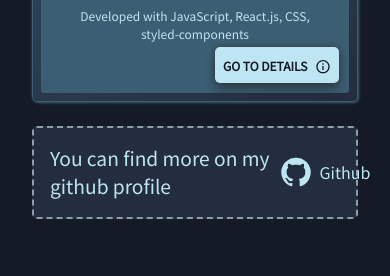
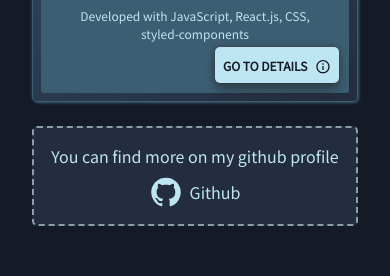
Before and after one commit to berkaysson/berkaysson-portfolio-site, a React (Create React App) app: page / in a window 390 px wide. Shown: the part 3180-3456 px from the top of the page. Built offline with nearby package versions, Linux system fonts and the light colour scheme.

Commit message:
Responsive design of ProjectsGithubLink

```diff
--- a/src/Components/Sections/Projects-Section/Projects-Section.js
+++ b/src/Components/Sections/Projects-Section/Projects-Section.js
@@ -57,6 +57,12 @@ const ProjectsGithubLink = styled.a`
 
     }
   }
+
+  @media(max-width: 578px){
+    font-size: 1rem;
+    flex-direction: column;
+    gap: 0.5rem;
+  }
 `;
 
 const Projects = ({
```
